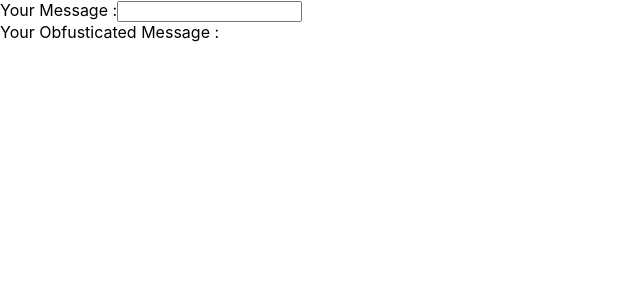
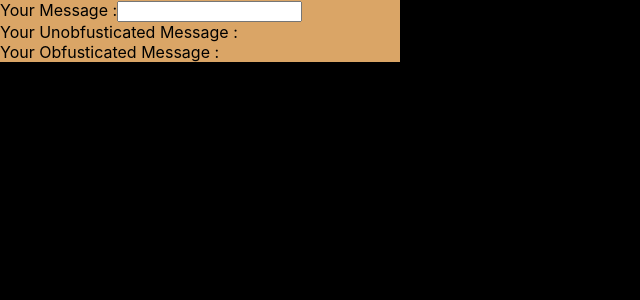
Before and after one commit to mbone1/intentionalobfusticator, a React (Create React App) app: page / in a window 1280 px wide. Shown: the top 300 px of the page, without its empty margins (0-640 px from the left). Built offline with nearby package versions, Linux system fonts and the light colour scheme.

Commit message:
moved function, progress

```diff
--- a/src/App.js
+++ b/src/App.js
@@ -1,5 +1,6 @@
 import './App.css';
 import React, { Component } from 'react';
+import './styles/style.css'
 
 class App extends Component {
   constructor(props) {
@@ -17,24 +18,36 @@ class App extends Component {
   //     return 'ă';
   //   }
   // }
+   obfusticator(letter) {
+    if (letter === "a") {
+      return "ă";
+    }
+     if (letter === "b") {
+      return "ƀ";
+    }
+    else {
+      return letter;
+    }
+  }
+
   handleChange(e) {
 
-     function obfusticator() {
-       if (e.target.value = "a") {
-         return "ă";
-       }
-     }
+    //  function obfusticator() {
+    //    if (e.target.value = "a") {
+    //      return "ă";
+    //    }
+    //  }
 
-    console.log(e.target)
+    console.log(e)
     this.setState({
-      obfustication: obfusticator(e.target.value),
+      obfustication: e.target.value,
     });
   }
 
 
   render() {
     return (
-      <div>
+      <div className="panel">
         Your Message :
         <input
           type="text"
@@ -42,10 +55,11 @@ class App extends Component {
           onChange={this.handleChange}
         />
         <br />
-       Your Obfusticated Message : {this.state.obfustication}
+        Your Unobfusticated Message : {this.state.obfustication}
+        <br />
+        Your Obfusticated Message : {this.obfusticator(this.state.obfustication)}
       </div>
     );
   }
 }
-
 export default App;
--- /dev/null
+++ b/src/styles/style.css
@@ -0,0 +1,9 @@
+body {
+    background-color: #000000;
+    color: #000000;
+}
+
+.panel {
+    background-color: #daa566;
+    max-width: 400px;
+}
```
